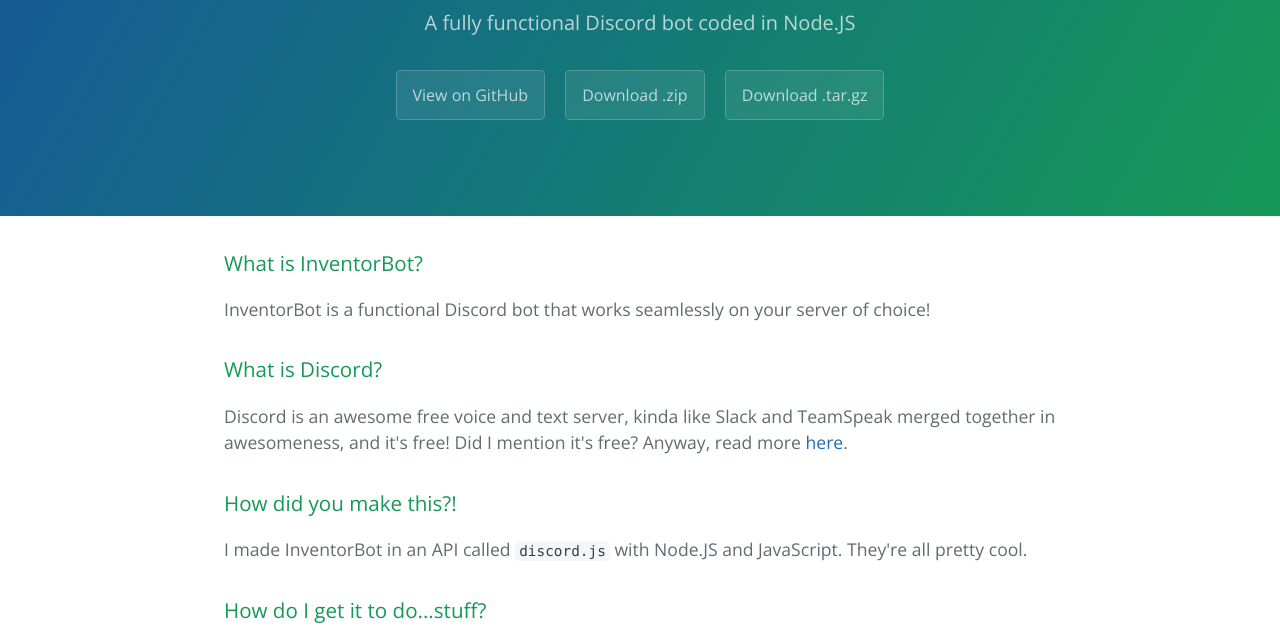
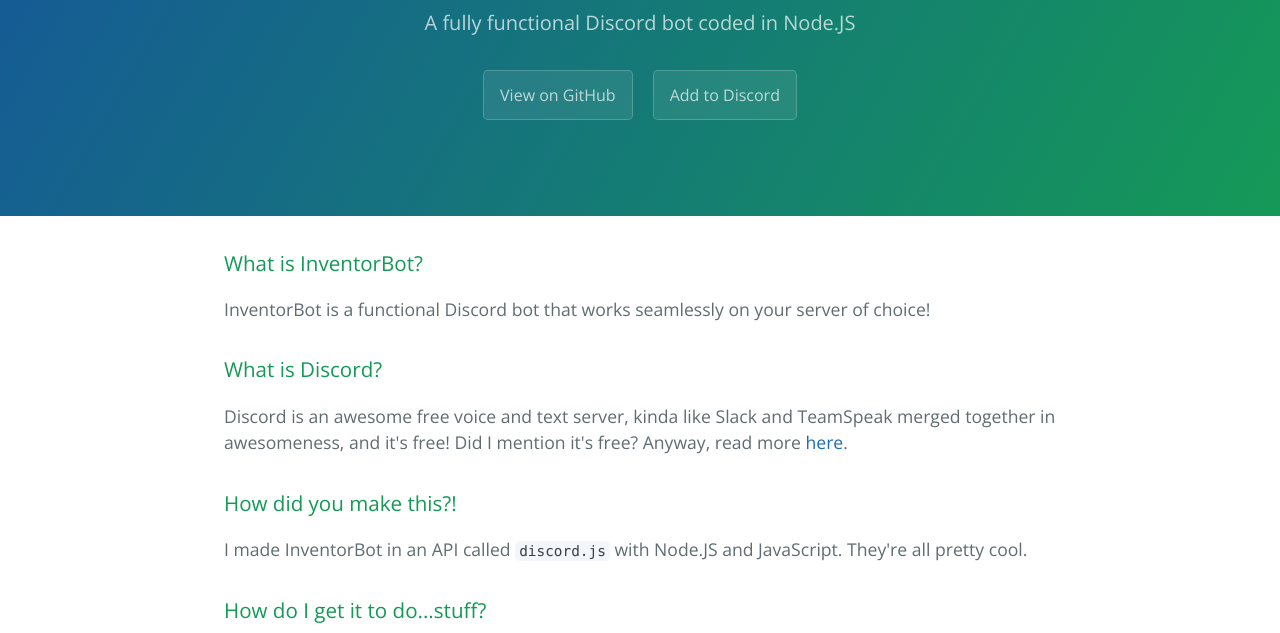
Before and after one commit to inventor02/inventorbot, a plain HTML site: page index.html in a window 1280 px wide. Shown: the part 167-800 px from the top of the page. Drawn offline with nearby package versions, Linux system fonts and the light colour scheme.

Commit message:
Update index.html

```diff
--- a/index.html
+++ b/index.html
@@ -14,8 +14,7 @@
       <h1 class="project-name">InventorBot</h1>
       <h2 class="project-tagline">A fully functional Discord bot coded in Node.JS</h2>
       <a href="https://github.com/inventor02/inventorbot" class="btn">View on GitHub</a>
-      <a href="https://github.com/inventor02/inventorbot/zipball/master" class="btn">Download .zip</a>
-      <a href="https://github.com/inventor02/inventorbot/tarball/master" class="btn">Download .tar.gz</a>
+      <a href="/add/inventorbot" class="btn">Add to Discord</a>
     </section>
 
     <section class="main-content">
@@ -37,7 +36,7 @@
 <h3>
 <a id="how-do-i-get-it-to-dostuff" class="anchor" href="#how-do-i-get-it-to-dostuff" aria-hidden="true"><span aria-hidden="true" class="octicon octicon-link"></span></a>How do I get it to do...stuff?</h3>
 
-<p>Once again, easy! Head on over to <a href="http://inventor02.me/inventorbot/add/">Add InventorBot</a> and click on the big blue button! It couldn't be easier!</p>
+<p>Once again, easy! Head on over to <a href="http://inventor02.me/add/inventorbot">Add InventorBot</a> and click on the big blue button! It couldn't be easier!</p>
 
 <h3>
 <a id="can-i-self-host-the-bot" class="anchor" href="#can-i-self-host-the-bot" aria-hidden="true"><span aria-hidden="true" class="octicon octicon-link"></span></a>Can I self-host the bot?</h3>
```
